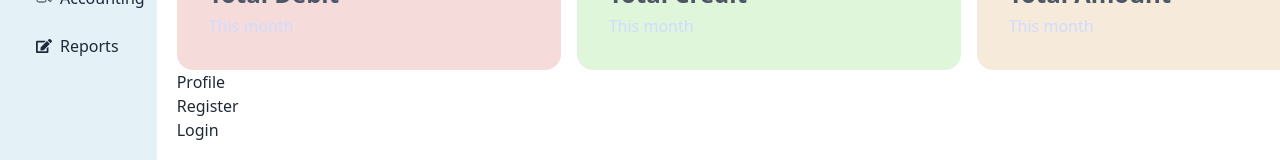
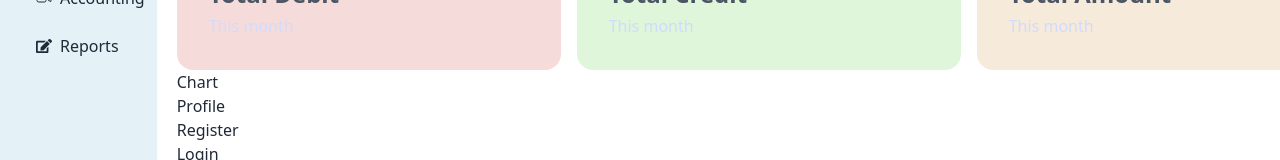
Before and after one commit to Moinulilm10/mPair-Task, a React (Vite) app in the folder mPair client/: page / in a window 1280 px wide. Shown: the part 208-368 px from the top of the page. Built offline with nearby package versions, Linux system fonts and the light colour scheme.

Commit message:
"Added Chart component to Dashboard"

```diff
--- a/mPair client/src/components/dashboard/Dashboard.jsx
+++ b/mPair client/src/components/dashboard/Dashboard.jsx
@@ -1,9 +1,11 @@
+import Chart from "./Chart";
 import ExpenseCard from "./ExpenseCard";
 
 const Dashboard = () => {
   return (
     <div className="flex flex-col justify-center">
       <ExpenseCard />
+      <Chart />
     </div>
   );
 };
```
